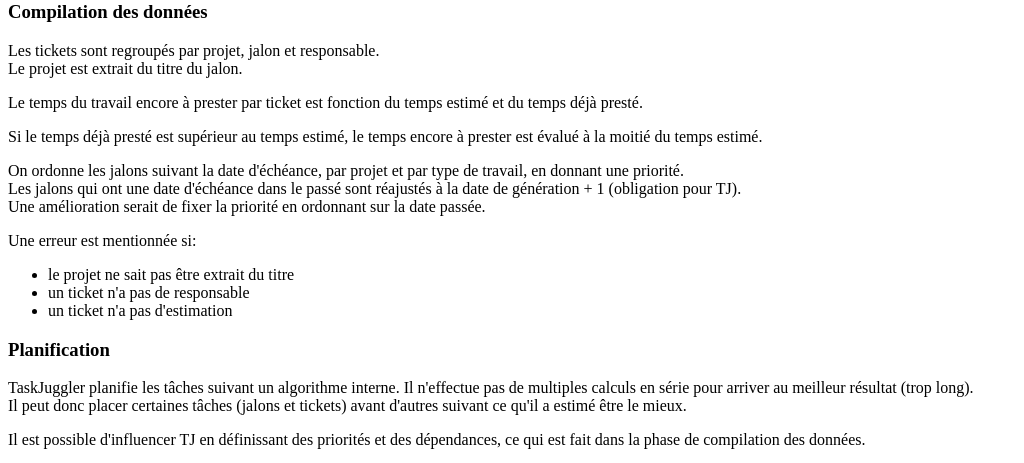
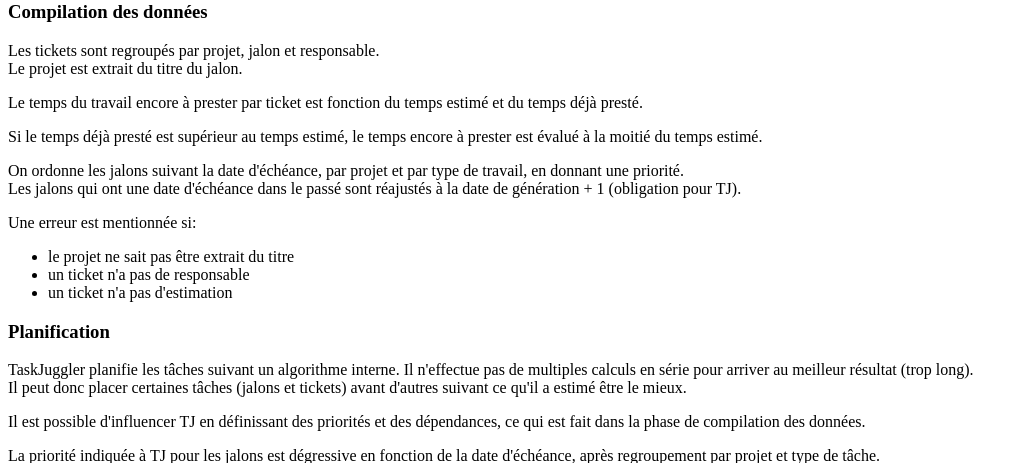
Before and after one commit to IMIO/imio.trac2taskjuggler, a Python web app: template imio/trac2taskjuggler/templates/index.html in a window 1280 px wide. Shown: the part 378-841 px from the top of the page, without its empty margins (0-1024 px from the left). Run offline with Jinja, Linux system fonts and the light colour scheme; the template is opened without the code that fills it, so the values that code supplies are empty.

Commit message:
Removed false comment

```diff
--- a/imio/trac2taskjuggler/templates/index.html
+++ b/imio/trac2taskjuggler/templates/index.html
@@ -45,8 +45,7 @@
 <p>Si le temps déjà presté est supérieur au temps estimé, le temps encore à prester est évalué à la moitié du temps estimé.</p>
 
 <p>On ordonne les jalons suivant la date d'échéance, par projet et par type de travail, en donnant une priorité.<br />
-Les jalons qui ont une date d'échéance dans le passé sont réajustés à la date de génération + 1 (obligation pour TJ).<br />
-Une amélioration serait de fixer la priorité en ordonnant sur la date passée.</p>
+Les jalons qui ont une date d'échéance dans le passé sont réajustés à la date de génération + 1 (obligation pour TJ).</p>
 
 <p>Une erreur est mentionnée si:</p>
 
```
